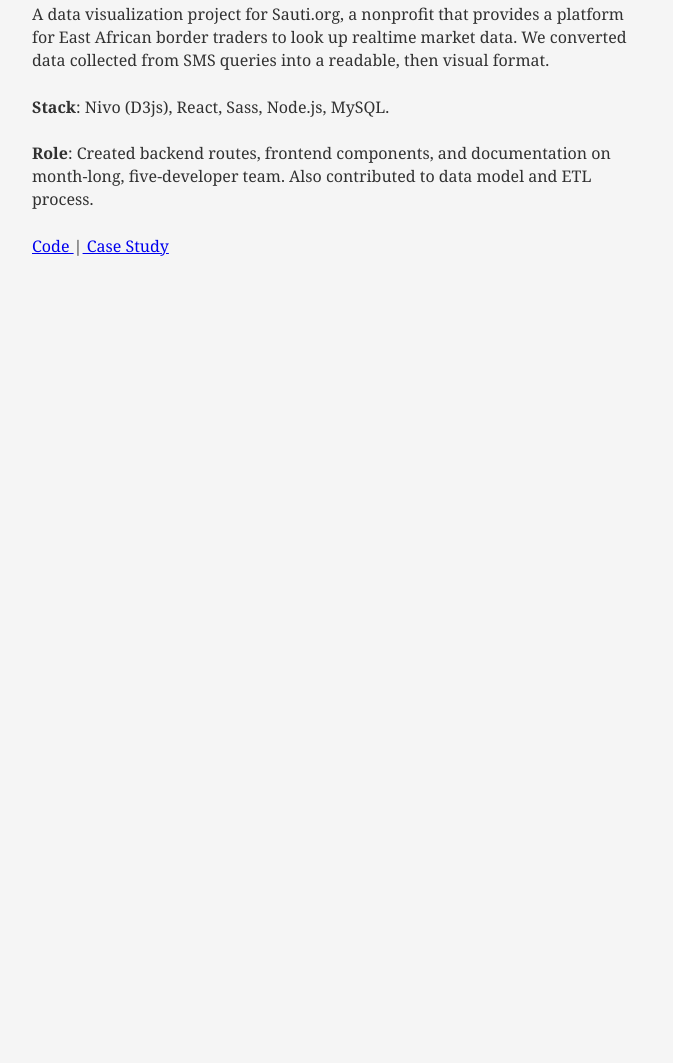
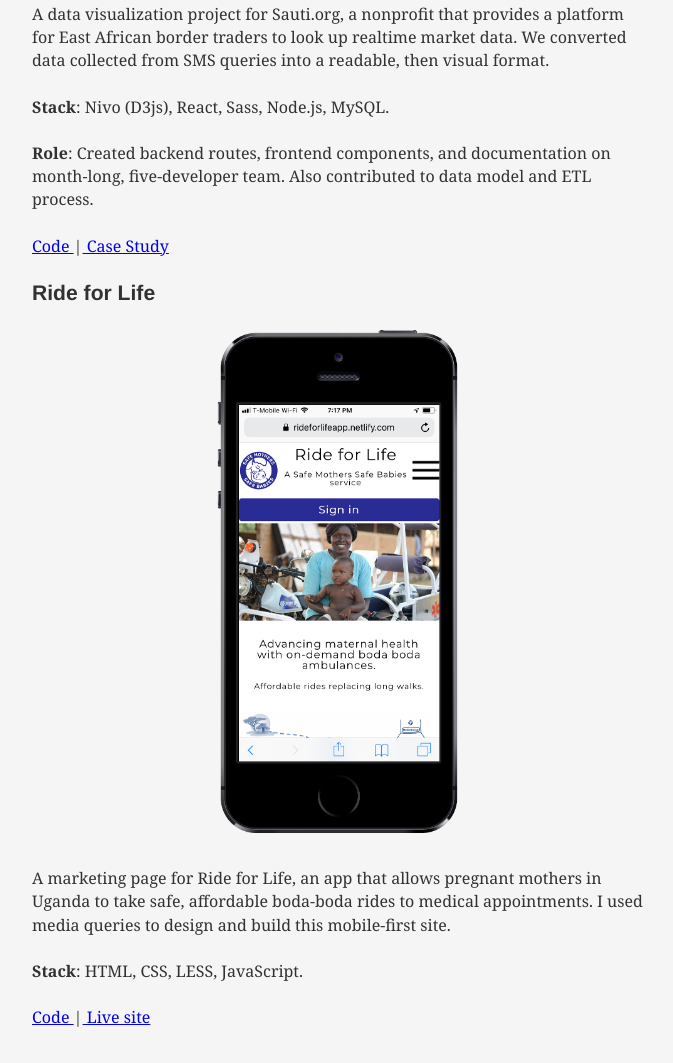
Before and after one commit to kimberleejohnson/kimberlee-lambda-blog, a Gatsby site: page /portfolio in a window 1280 px wide. Shown: the part 617-1680 px from the top of the page, without its empty margins (299-972 px from the left). Before the commit the page ends 923 px from the top, so only its background shows below. Built offline with nearby package versions, Linux system fonts and the light colour scheme; Gatsby itself is replaced by a stand-in of ours; some packages are replaced by stand-ins of ours.

Commit message:
Added description of Ride for Life project

```diff
--- a/src/pages/portfolio.js
+++ b/src/pages/portfolio.js
@@ -1,6 +1,9 @@
 import React from "react"
 import Layout from "../components/layout"
+
+// Portfolio screenshots
 import sautiScreenshot from "../images/portfolio-images/sauti_screenshot.png";
+import rideForLifeScreenshot from "../images/portfolio-images/rideForLife_screenshot.png";
 
 export default () => (
     <Layout>
@@ -20,5 +23,21 @@
           <a href="https://drive.google.com/file/d/1nVPaBB6P-KiCa9X1PwQmWm8UsQ5UzyVz/view?usp=sharing"> Case Study </a>
         </p>
     </div>
+
+    <div>
+        <h3>Ride for Life</h3>
+        <img
+            src={rideForLifeScreenshot}
+            alt="Mobile view of the Ride For Life marketing page, featuring a woman holding a baby and a sign in button."
+
+        />
+        <p>A marketing page for Ride for Life, an app that allows pregnant mothers in Uganda to take safe, affordable boda-boda rides to medical appointments. I used media queries to design and build this mobile-first site. </p>
+        <p><b>Stack</b>: HTML, CSS, LESS, JavaScript.</p>
+        <p>
+          <a href="https://github.com/build-rideForLife/build_rideForLife_marketingA"> Code </a> |
+          <a href="https://rideforlifeapp.netlify.com"> Live site </a>
+        </p>
+    </div>
+
     </Layout>
       )
```
Also changed, not shown: src/images/portfolio-images/rideForLife_screenshot.png (added).
